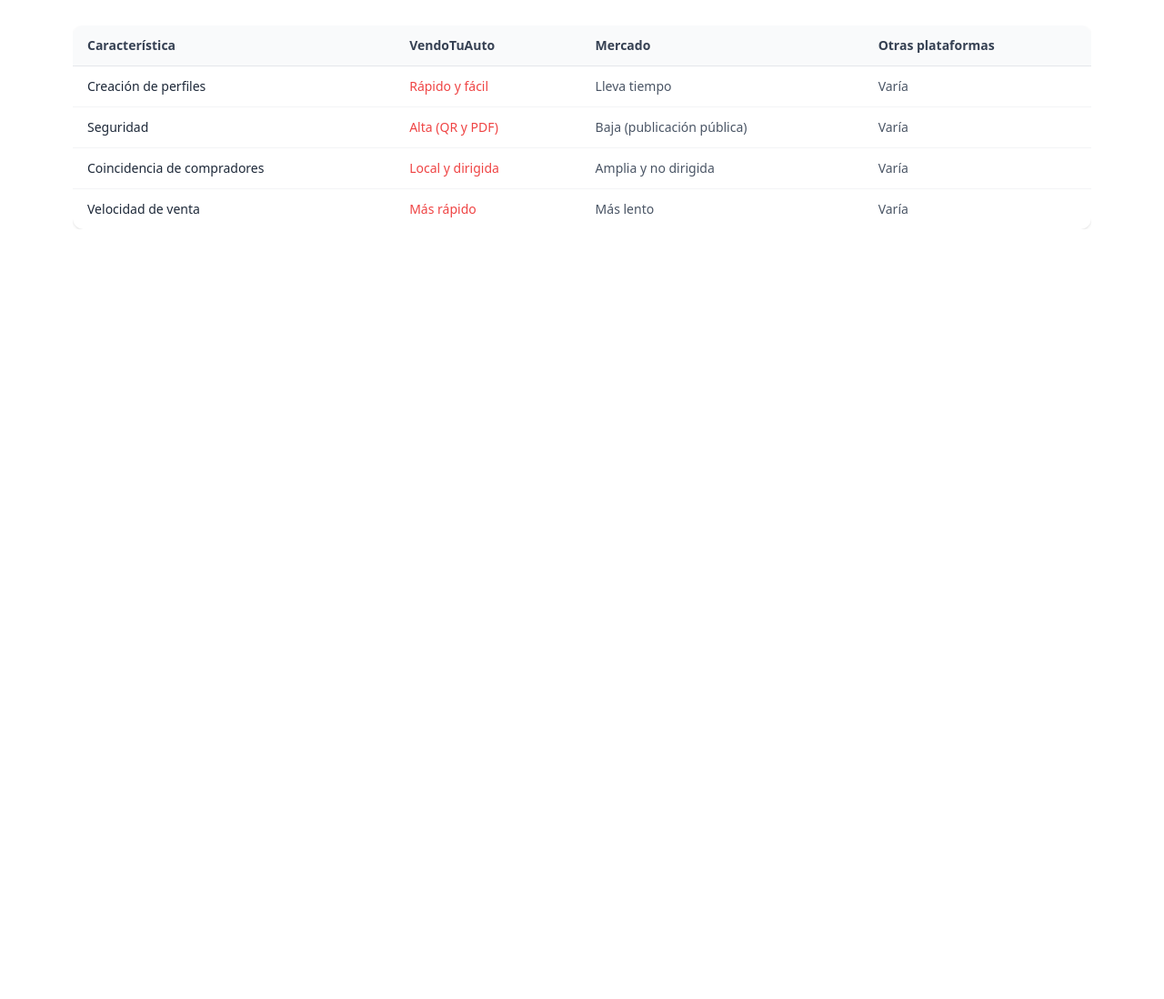
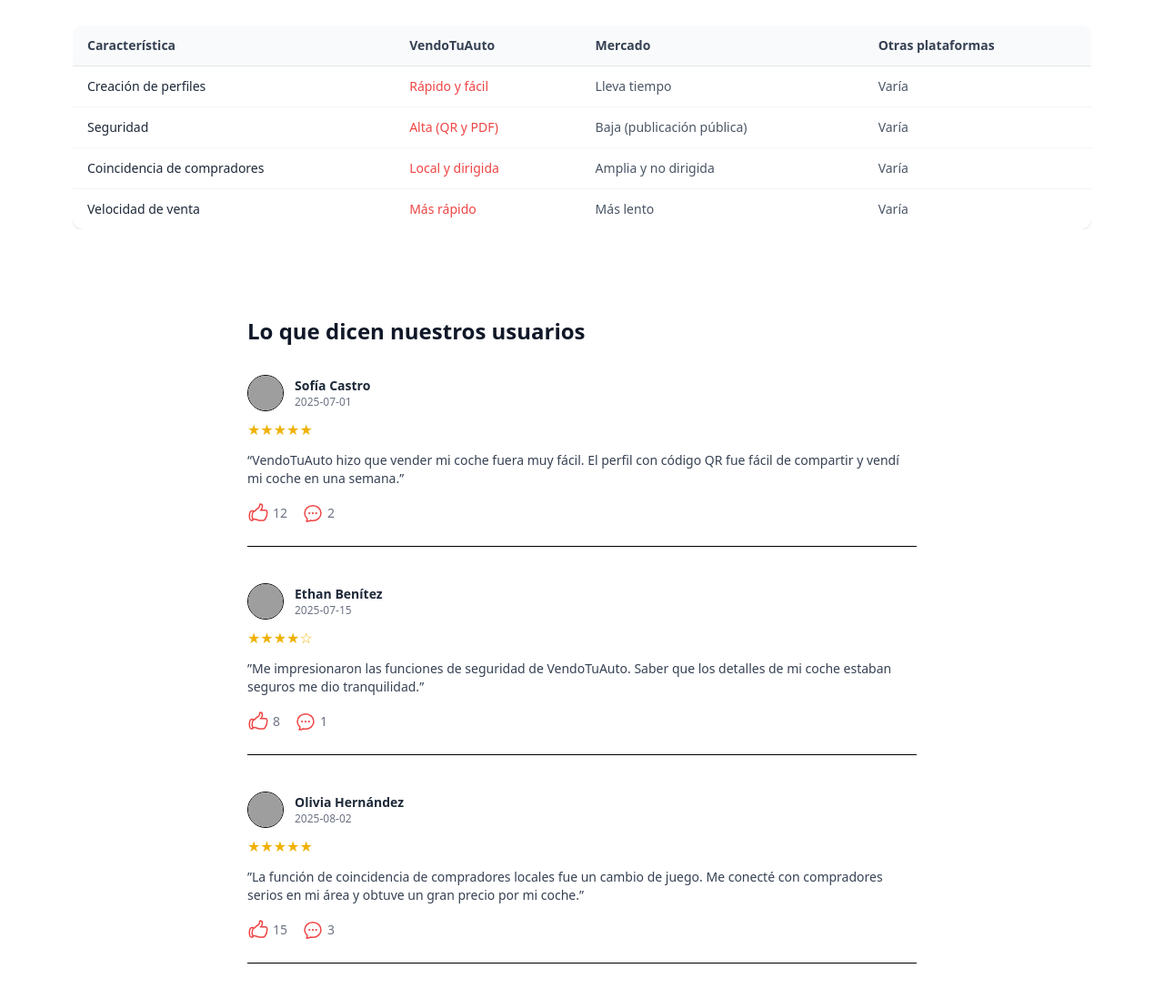
Before and after one commit to jc-group/vendotuauto-landing, an Astro site: page / in a window 1280 px wide. Shown: the part 1932-3030 px from the top of the page at 91% size. Before the commit the page ends 2232 px from the top, so only its background shows below. Built offline with nearby package versions, Linux system fonts and the light colour scheme; Astro itself is replaced by a stand-in of ours; grey boxes are pictures that could not be loaded.

Commit message:
feat: add Testimonials component to showcase user feedback

```diff
--- /dev/null
+++ b/src/components/Testimonials.astro
@@ -0,0 +1,194 @@
+---
+// Componente estático de testimonios. Puedes luego pasarlo a dinámico con props.
+---
+
+<section class="py-12 bg-white">
+  <div class="max-w-3xl mx-auto px-4">
+    <h2 class="text-2xl font-bold text-gray-900 mb-8">Lo que dicen nuestros usuarios</h2>
+
+    <ul class="space-y-10">
+      <!-- Testimonio 1 -->
+      <li class="border-b pb-6">
+        <div class="flex items-center gap-3">
+          <img
+            src="https://randomuser.me/api/portraits/men/94.jpg"
+            alt="René Sotelo"
+            class="w-10 h-10 rounded-full object-cover border"
+          />
+          <div>
+            <div class="text-sm font-semibold text-gray-800">Sofía Castro</div>
+            <div class="text-xs text-gray-500">2025-07-01</div>
+          </div>
+        </div>
+
+        <div class="mt-2 text-yellow-500 flex gap-1">
+          <span>★★★★★</span>
+        </div>
+
+        <p class="mt-3 text-gray-700 text-sm">
+          “VendoTuAuto hizo que vender mi coche fuera muy fácil. El perfil con código QR fue fácil
+          de compartir y vendí mi coche en una semana.”
+        </p>
+
+        <div class="mt-4 flex gap-4 text-sm text-gray-500 items-center">
+          <div class="flex items-center gap-1">
+            <svg
+              xmlns="http://www.w3.org/2000/svg"
+              fill="none"
+              viewBox="0 0 24 24"
+              stroke-width="1.5"
+              stroke="currentColor"
+              class="h-6 w-6 text-[#EF4444]"
+            >
+              <path
+                stroke-linecap="round"
+                stroke-linejoin="round"
+                d="M6.633 10.25c.806 0 1.533-.446 2.031-1.08a9.041 9.041 0 0 1 2.861-2.4c.723-.384 1.35-.956 1.653-1.715a4.498 4.498 0 0 0 .322-1.672V2.75a.75.75 0 0 1 .75-.75 2.25 2.25 0 0 1 2.25 2.25c0 1.152-.26 2.243-.723 3.218-.266.558.107 1.282.725 1.282m0 0h3.126c1.026 0 1.945.694 2.054 1.715.045.422.068.85.068 1.285a11.95 11.95 0 0 1-2.649 7.521c-.388.482-.987.729-1.605.729H13.48c-.483 0-.964-.078-1.423-.23l-3.114-1.04a4.501 4.501 0 0 0-1.423-.23H5.904m10.598-9.75H14.25M5.904 18.5c.083.205.173.405.27.602.197.4-.078.898-.523.898h-.908c-.889 0-1.713-.518-1.972-1.368a12 12 0 0 1-.521-3.507c0-1.553.295-3.036.831-4.398C3.387 9.953 4.167 9.5 5 9.5h1.053c.472 0 .745.556.5.96a8.958 8.958 0 0 0-1.302 4.665c0 1.194.232 2.333.654 3.375Z"
+              ></path>
+            </svg>
+            <span>12</span>
+          </div>
+          <div class="flex items-center gap-1">
+            <svg
+              xmlns="http://www.w3.org/2000/svg"
+              fill="none"
+              viewBox="0 0 24 24"
+              stroke-width="1.5"
+              stroke="currentColor"
+              class="h-6 w-6 text-[#EF4444]"
+            >
+              <path
+                stroke-linecap="round"
+                stroke-linejoin="round"
+                d="M8.625 12a.375.375 0 1 1-.75 0 .375.375 0 0 1 .75 0Zm0 0H8.25m4.125 0a.375.375 0 1 1-.75 0 .375.375 0 0 1 .75 0Zm0 0H12m4.125 0a.375.375 0 1 1-.75 0 .375.375 0 0 1 .75 0Zm0 0h-.375M21 12c0 4.556-4.03 8.25-9 8.25a9.764 9.764 0 0 1-2.555-.337A5.972 5.972 0 0 1 5.41 20.97a5.969 5.969 0 0 1-.474-.065 4.48 4.48 0 0 0 .978-2.025c.09-.457-.133-.901-.467-1.226C3.93 16.178 3 14.189 3 12c0-4.556 4.03-8.25 9-8.25s9 3.694 9 8.25Z"
+              ></path>
+            </svg>
+            <span>2</span>
+          </div>
+        </div>
+      </li>
+
+      <!-- Testimonio 2 -->
+      <li class="border-b pb-6">
+        <div class="flex items-center gap-3">
+          <img
+            src="https://randomuser.me/api/portraits/men/78.jpg"
+            alt="Juan Concepción"
+            class="w-10 h-10 rounded-full object-cover border"
+          />
+          <div>
+            <div class="text-sm font-semibold text-gray-800">Ethan Benítez</div>
+            <div class="text-xs text-gray-500">2025-07-15</div>
+          </div>
+        </div>
+
+        <div class="mt-2 text-yellow-500 flex gap-1">
+          <span>★★★★☆</span>
+        </div>
+
+        <p class="mt-3 text-gray-700 text-sm">
+          ”Me impresionaron las funciones de seguridad de VendoTuAuto. Saber que los detalles de mi
+          coche estaban seguros me dio tranquilidad.”
+        </p>
+
+        <div class="mt-4 flex gap-4 text-sm text-gray-500 items-center">
+          <div class="flex items-center gap-1">
+            <svg
+              xmlns="http://www.w3.org/2000/svg"
+              fill="none"
+              viewBox="0 0 24 24"
+              stroke-width="1.5"
+              stroke="currentColor"
+              class="h-6 w-6 text-[#EF4444]"
+            >
+              <path
+                stroke-linecap="round"
+                stroke-linejoin="round"
+                d="M6.633 10.25c.806 0 1.533-.446 2.031-1.08a9.041 9.041 0 0 1 2.861-2.4c.723-.384 1.35-.956 1.653-1.715a4.498 4.498 0 0 0 .322-1.672V2.75a.75.75 0 0 1 .75-.75 2.25 2.25 0 0 1 2.25 2.25c0 1.152-.26 2.243-.723 3.218-.266.558.107 1.282.725 1.282m0 0h3.126c1.026 0 1.945.694 2.054 1.715.045.422.068.85.068 1.285a11.95 11.95 0 0 1-2.649 7.521c-.388.482-.987.729-1.605.729H13.48c-.483 0-.964-.078-1.423-.23l-3.114-1.04a4.501 4.501 0 0 0-1.423-.23H5.904m10.598-9.75H14.25M5.904 18.5c.083.205.173.405.27.602.197.4-.078.898-.523.898h-.908c-.889 0-1.713-.518-1.972-1.368a12 12 0 0 1-.521-3.507c0-1.553.295-3.036.831-4.398C3.387 9.953 4.167 9.5 5 9.5h1.053c.472 0 .745.556.5.96a8.958 8.958 0 0 0-1.302 4.665c0 1.194.232 2.333.654 3.375Z"
+              ></path>
+            </svg>
+            <span>8</span>
+          </div>
+          <div class="flex items-center gap-1">
+            <svg
+              xmlns="http://www.w3.org/2000/svg"
+              fill="none"
+              viewBox="0 0 24 24"
+              stroke-width="1.5"
+              stroke="currentColor"
+              class="h-6 w-6 text-[#EF4444]"
+            >
+              <path
+                stroke-linecap="round"
+                stroke-linejoin="round"
+                d="M8.625 12a.375.375 0 1 1-.75 0 .375.375 0 0 1 .75 0Zm0 0H8.25m4.125 0a.375.375 0 1 1-.75 0 .375.375 0 0 1 .75 0Zm0 0H12m4.125 0a.375.375 0 1 1-.75 0 .375.375 0 0 1 .75 0Zm0 0h-.375M21 12c0 4.556-4.03 8.25-9 8.25a9.764 9.764 0 0 1-2.555-.337A5.972 5.972 0 0 1 5.41 20.97a5.969 5.969 0 0 1-.474-.065 4.48 4.48 0 0 0 .978-2.025c.09-.457-.133-.901-.467-1.226C3.93 16.178 3 14.189 3 12c0-4.556 4.03-8.25 9-8.25s9 3.694 9 8.25Z"
+              ></path>
+            </svg>
+            <span>1</span>
+          </div>
+        </div>
+      </li>
+
+      <!-- Testimonio 3 -->
+      <li class="border-b pb-6">
+        <div class="flex items-center gap-3">
+          <img
+            src="https://randomuser.me/api/portraits/women/69.jpg"
+            alt="Perla Cavazos"
+            class="w-10 h-10 rounded-full object-cover border"
+          />
+          <div>
+            <div class="text-sm font-semibold text-gray-800">Olivia Hernández</div>
+            <div class="text-xs text-gray-500">2025-08-02</div>
+          </div>
+        </div>
+
+        <div class="mt-2 text-yellow-500 flex gap-1">
+          <span>★★★★★</span>
+        </div>
+
+        <p class="mt-3 text-gray-700 text-sm">
+          ”La función de coincidencia de compradores locales fue un cambio de juego. Me conecté con
+          compradores serios en mi área y obtuve un gran precio por mi coche.”
+        </p>
+
+        <div class="mt-4 flex gap-4 text-sm text-gray-500 items-center">
+          <div class="flex items-center gap-1">
+            <svg
+              xmlns="http://www.w3.org/2000/svg"
+              fill="none"
+              viewBox="0 0 24 24"
+              stroke-width="1.5"
+              stroke="currentColor"
+              class="h-6 w-6 text-[#EF4444]"
+            >
+              <path
+                stroke-linecap="round"
+                stroke-linejoin="round"
+                d="M6.633 10.25c.806 0 1.533-.446 2.031-1.08a9.041 9.041 0 0 1 2.861-2.4c.723-.384 1.35-.956 1.653-1.715a4.498 4.498 0 0 0 .322-1.672V2.75a.75.75 0 0 1 .75-.75 2.25 2.25 0 0 1 2.25 2.25c0 1.152-.26 2.243-.723 3.218-.266.558.107 1.282.725 1.282m0 0h3.126c1.026 0 1.945.694 2.054 1.715.045.422.068.85.068 1.285a11.95 11.95 0 0 1-2.649 7.521c-.388.482-.987.729-1.605.729H13.48c-.483 0-.964-.078-1.423-.23l-3.114-1.04a4.501 4.501 0 0 0-1.423-.23H5.904m10.598-9.75H14.25M5.904 18.5c.083.205.173.405.27.602.197.4-.078.898-.523.898h-.908c-.889 0-1.713-.518-1.972-1.368a12 12 0 0 1-.521-3.507c0-1.553.295-3.036.831-4.398C3.387 9.953 4.167 9.5 5 9.5h1.053c.472 0 .745.556.5.96a8.958 8.958 0 0 0-1.302 4.665c0 1.194.232 2.333.654 3.375Z"
+              ></path>
+            </svg>
+            <span>15</span>
+          </div>
+          <div class="flex items-center gap-1">
+            <svg
+              xmlns="http://www.w3.org/2000/svg"
+              fill="none"
+              viewBox="0 0 24 24"
+              stroke-width="1.5"
+              stroke="currentColor"
+              class="h-6 w-6 text-[#EF4444]"
+            >
+              <path
+                stroke-linecap="round"
+                stroke-linejoin="round"
+                d="M8.625 12a.375.375 0 1 1-.75 0 .375.375 0 0 1 .75 0Zm0 0H8.25m4.125 0a.375.375 0 1 1-.75 0 .375.375 0 0 1 .75 0Zm0 0H12m4.125 0a.375.375 0 1 1-.75 0 .375.375 0 0 1 .75 0Zm0 0h-.375M21 12c0 4.556-4.03 8.25-9 8.25a9.764 9.764 0 0 1-2.555-.337A5.972 5.972 0 0 1 5.41 20.97a5.969 5.969 0 0 1-.474-.065 4.48 4.48 0 0 0 .978-2.025c.09-.457-.133-.901-.467-1.226C3.93 16.178 3 14.189 3 12c0-4.556 4.03-8.25 9-8.25s9 3.694 9 8.25Z"
+              ></path>
+            </svg>
+            <span>3</span>
+          </div>
+        </div>
+      </li>
+    </ul>
+  </div>
+</section>
--- a/src/pages/index.astro
+++ b/src/pages/index.astro
@@ -4,6 +4,7 @@
 import HeroSection from '@components/HeroSection.astro';
 import HowItWorks from '@components/HowItWorks.astro';
 import ComparisonTable from '@components/ComparisonTable.astro';
+import Testimonials from '@components/Testimonials.astro';
 import Layout from '@layouts/Layout.astro';
 
 // Welcome to Astro! Wondering what to do next? Check out the Astro documentation at https://docs.astro.build
@@ -17,5 +18,6 @@
     <Benefits />
     <HowItWorks />
     <ComparisonTable />
+    <Testimonials />
   </main>
 </Layout>
```
